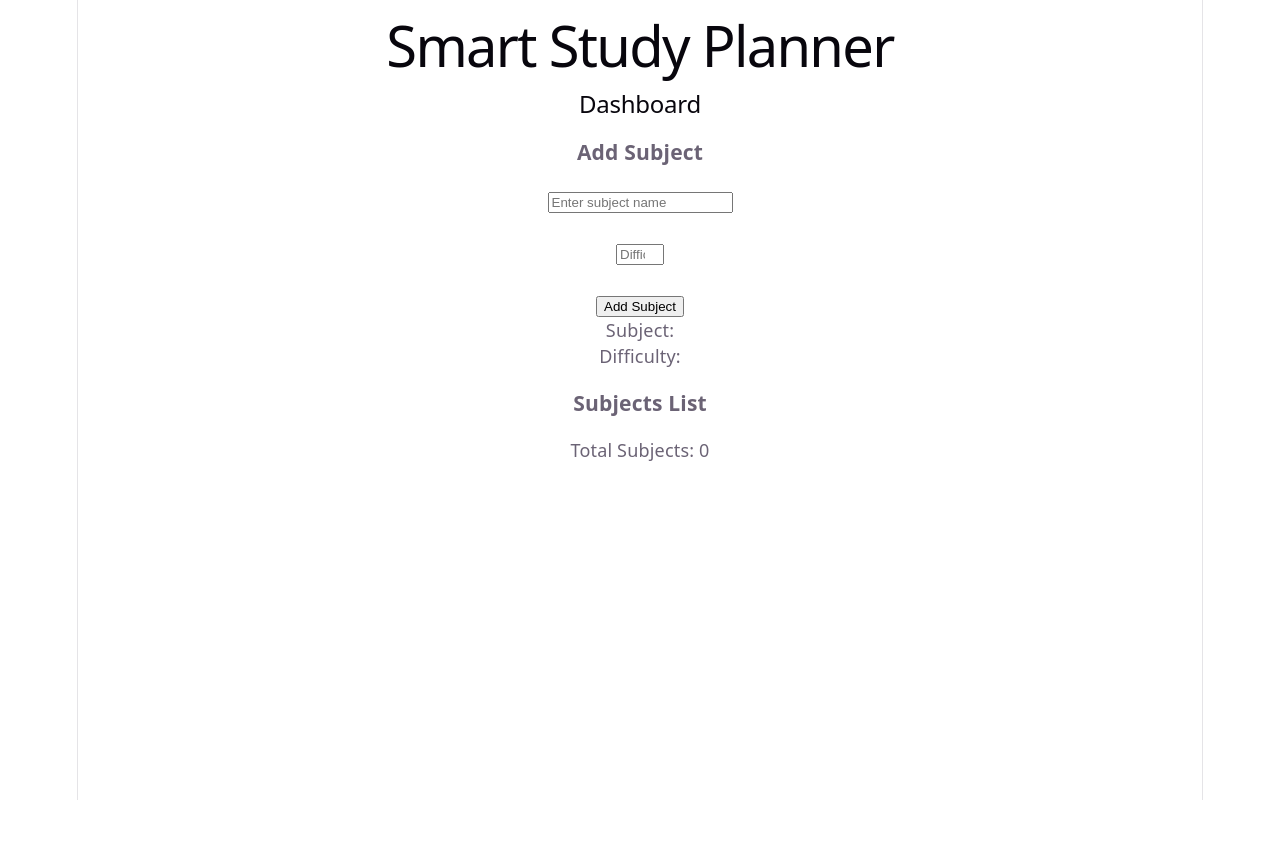
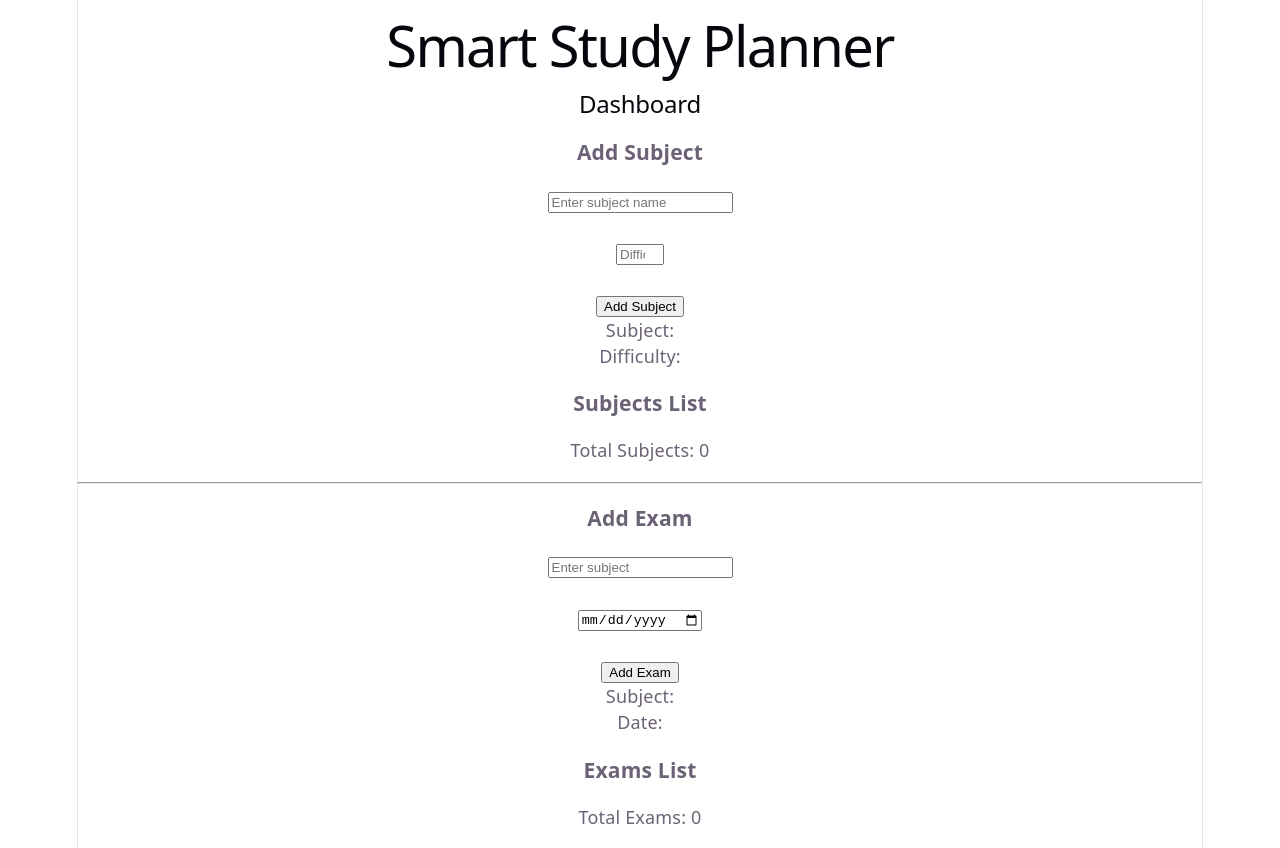
Before and after one commit to Nanditacodes29/SmartStudyPlanner, a React (Vite) app: page / in a window 1280 px wide. Before the commit the page ends 800 px from the top, so only its background shows below. Built offline with nearby package versions, Linux system fonts and the light colour scheme.

Commit message:
Day 3 - Exam Form completed

```diff
--- a/src/components/ExamForm.jsx
+++ b/src/components/ExamForm.jsx
@@ -0,0 +1,70 @@
+import { useState } from "react";
+
+function ExamForm() {
+  const [subject, setSubject] = useState("");
+  const [examDate, setExamDate] = useState("");
+  const [exams, setExams] = useState([]);
+
+  const addExam = () => {
+    if (!subject || !examDate) {
+      alert("Please fill all fields");
+      return;
+    }
+
+    const newExam = {
+      subject: subject,
+      date: examDate,
+    };
+
+    setExams([...exams, newExam]);
+
+    setSubject("");
+    setExamDate("");
+  };
+
+  return (
+    <div>
+      <h3>Add Exam</h3>
+
+      <input
+        type="text"
+        placeholder="Enter subject"
+        value={subject}
+        onChange={(e) => setSubject(e.target.value)}
+      />
+
+      <br />
+      <br />
+
+      <input
+        type="date"
+        value={examDate}
+        onChange={(e) => setExamDate(e.target.value)}
+      />
+
+      <br />
+      <br />
+
+      <button onClick={addExam}>
+        Add Exam
+      </button>
+
+      <p>Subject: {subject}</p>
+      <p>Date: {examDate}</p>
+
+      <h3>Exams List</h3>
+
+      <p>Total Exams: {exams.length}</p>
+
+      <ul>
+        {exams.map((exam, index) => (
+          <li key={index}>
+            {exam.subject} → {exam.date}
+          </li>
+        ))}
+      </ul>
+    </div>
+  );
+}
+
+export default ExamForm;
--- a/src/pages/Dashboard.jsx
+++ b/src/pages/Dashboard.jsx
@@ -1,10 +1,16 @@
 import SubjectForm from "../components/SubjectForm";
+import ExamForm from "../components/ExamForm";
 
 function Dashboard() {
   return (
     <div>
       <h2>Dashboard</h2>
+
       <SubjectForm />
+
+      <hr />
+
+      <ExamForm />
     </div>
   );
 }
```
